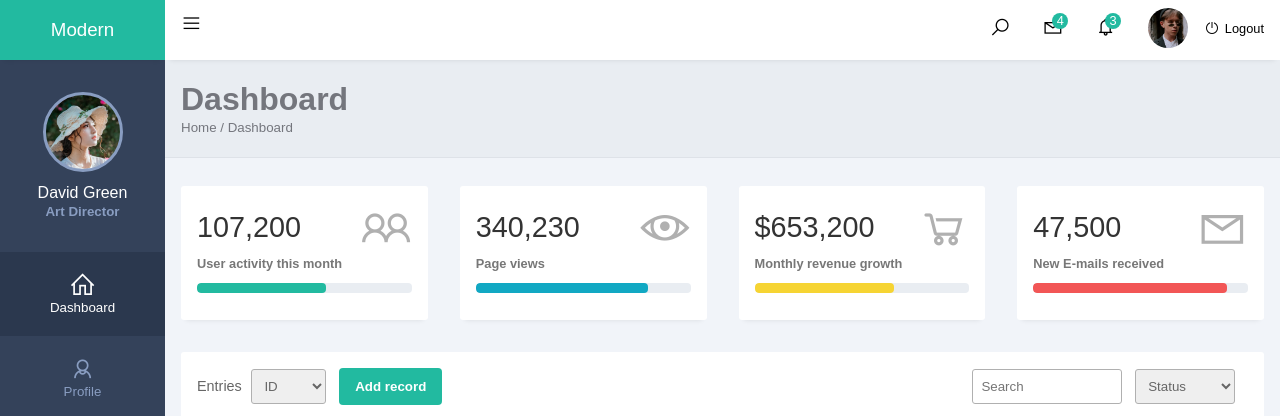
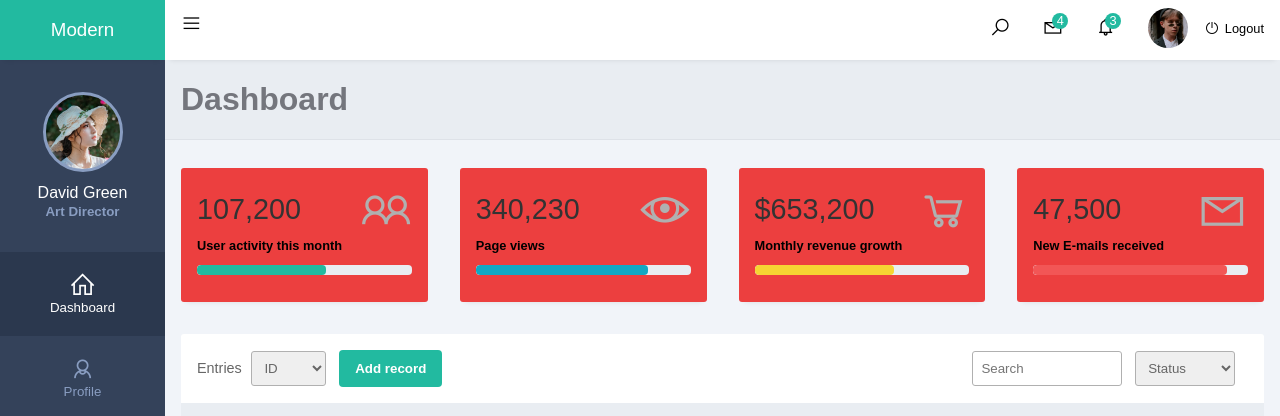
Before and after one commit to TalhaJobayer/PracticeWork, a plain HTML site: page ClientSode.html in a window 1280 px wide. Shown: the top 416 px of the page. Drawn offline with nearby package versions, Linux system fonts and the light colour scheme.

Commit message:
toggle add

```diff
--- a/ClientSode.html
+++ b/ClientSode.html
@@ -103,7 +103,7 @@
 
                  <div class="page-header">
                      <h1>Dashboard</h1>
-                     <small>Home / Dashboard</small>
+
                  </div>
 
                  <div class="page-content">
--- a/style.css
+++ b/style.css
@@ -274,7 +274,7 @@ main {
 
 .card {
     box-shadow: 0px 5px 5px -5px rgb(0 0 0 / 10%);
-    background: #fff;
+    background: #ec3f3f;
     padding: 1rem;
     border-radius: 3px;
 }
@@ -297,7 +297,7 @@ main {
 }
 
 .card-progress small {
-    color: #777;
+    color: #000000;
     font-size: .8rem;
     font-weight: 600;
 }
```
Also changed, not shown: profile.html (added, +11 -0 lines).
